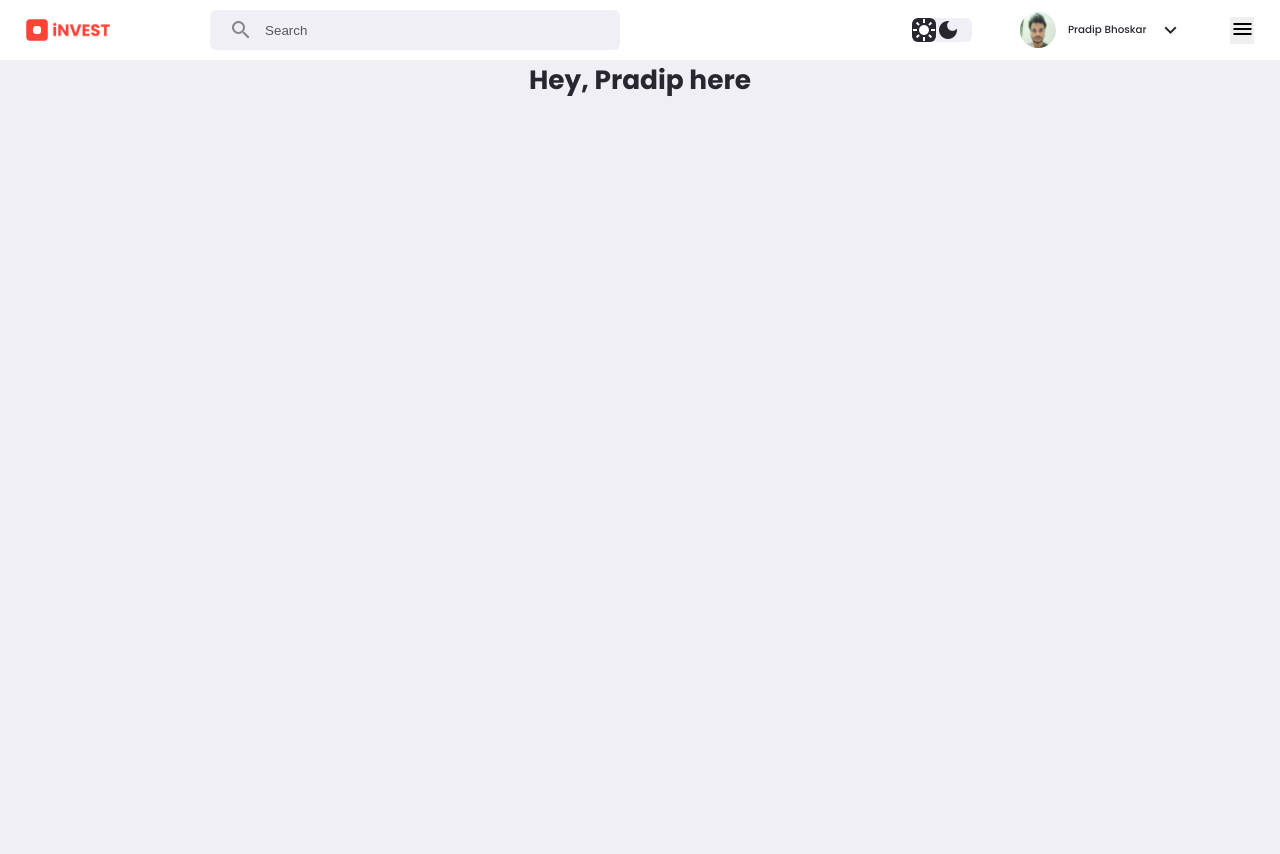
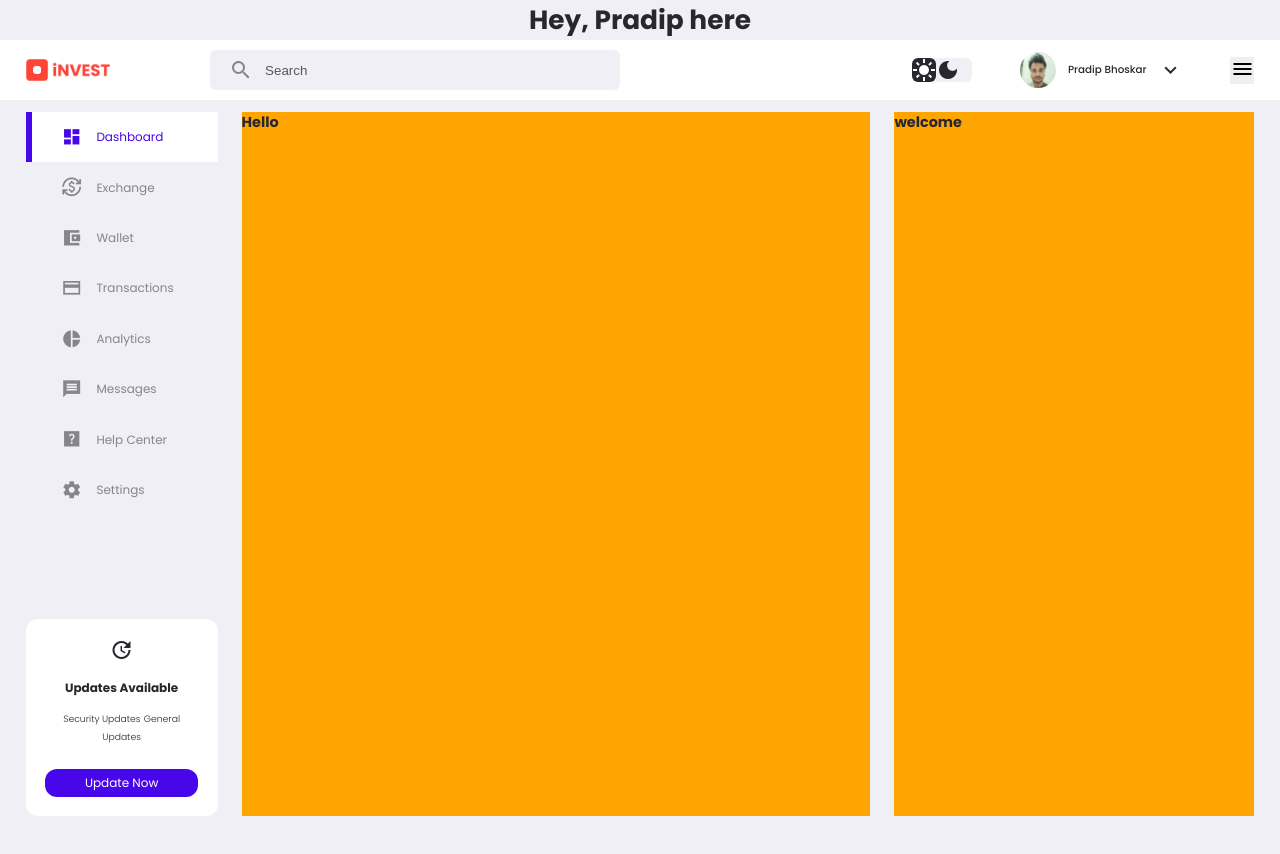
Before and after one commit to pradip-bhoskar/Projects, a plain HTML site: page Admin Dashboard/index.html in a window 1280 px wide. Before the commit the page ends 800 px from the top, so only its background shows below. Drawn offline with Linux system fonts and the light colour scheme.

Commit message:
Admin Dashboard - sidebar completed

```diff
--- a/Admin Dashboard/css/style.css
+++ b/Admin Dashboard/css/style.css
@@ -251,3 +251,115 @@ nav .profile-area .profile-photo{
     border-radius: 50%;
     overflow: hidden;
 }
+
+
+
+/* Aside and Sidebar */
+
+
+main{
+    display: grid;
+    grid-template-columns: 16rem auto 30rem;
+    gap: 2rem;
+    width: 96%;
+    margin: 1rem auto 4rem;
+}
+
+
+main aside{
+    display: flex;
+    flex-direction: column;
+    justify-content: space-between;
+    height: 88vh;
+
+}
+
+
+/* Mobiles and Tablets only */
+main aside button#close-btn{
+    display: none;
+}
+
+main aside .sidebar a{
+    display: flex;
+    align-items: center;
+    gap: 1.2rem;
+    height: 4.2rem;
+    color: var(--color-gray-light);
+    position: relative;
+}
+
+
+main aside .sidebar a span{
+    font-size: 1.7rem;
+    margin-left: 3rem;
+    transition: all 500ms ease;
+}
+
+
+main aside .sidebar a.active{
+    background: var(--color-white);
+    color: var(--color-primary);
+}
+
+main aside .sidebar a.active:before{
+   content: '';
+   width: 6px;
+   height: 100%;
+   position: absolute;
+   background: var(--color-primary);
+}
+
+
+main aside .sidebar a:hover{
+    color: var(--color-primary);
+}
+
+main aside .sidebar a:hover span{
+   margin-left: 2rem;
+}
+
+main aside .sidebar h4{
+   font-weight: 400;
+ }
+
+
+ /* Sidebar updates */
+
+ main aside .updates{
+    background: var(--color-white);
+    border-radius: var(--border-radius-1);
+    text-align: center;
+    padding: var(--card-padding);
+ }
+
+ main aside .updates span{
+    font-size: 2rem;
+ }
+
+ main aside .updates h4{
+    margin: 1rem 0;
+ }
+
+ main aside .updates a{
+    display: block;
+    width: 100%;
+    background: var(--color-primary);
+    color: var(--color-white);
+    border-radius: var(--border-radius-1);
+    padding: 0.4rem 0;
+    margin-top: 2rem;
+    transition: all 300ms ease;
+ }
+
+ main aside .updates a:hover{
+    box-shadow: 0 1rem;
+ }
+
+
+
+
+
+main section{
+    background: orange;
+}
--- a/Admin Dashboard/index.html
+++ b/Admin Dashboard/index.html
@@ -23,6 +23,7 @@
 
 <body>
 
+    <h1 style="text-align: center;">Hey, Pradip here</h1>
     <!-- Navbar start -->
 
     <nav>
@@ -56,11 +57,92 @@
 
 
 
+    <main>
+
+
+        <aside>
+            <button id="close-btn">
+                <span class="material-icons-sharp"> close</span>
+            </button>
+
+            <div class="sidebar">
+                <a href="#" class="active">
+                    <span class="material-icons-sharp "> dashboard</span>
+                    <h4>Dashboard</h4>
+                </a>
+
+                <a href="#">
+                    <span class="material-icons-sharp"> currency_exchange</span>
+                    <h4>Exchange</h4>
+                </a>
+
+                <a href="#">
+                    <span class="material-icons-sharp"> account_balance_wallet</span>
+                    <h4>Wallet</h4>
+                </a>
+
+                <a href="#">
+                    <span class="material-icons-sharp"> payment</span>
+                    <h4>Transactions</h4>
+                </a>
+
+                <a href="#">
+                    <span class="material-icons-sharp"> pie_chart</span>
+                    <h4>Analytics</h4>
+                </a>
+
+                <a href="#">
+                    <span class="material-icons-sharp"> message</span>
+                    <h4>Messages</h4>
+                </a>
+
+                <a href="#">
+                    <span class="material-icons-sharp"> help_center</span>
+                    <h4>Help Center</h4>
+                </a>
+
+                <a href="#">
+                    <span class="material-icons-sharp"> settings</span>
+                    <h4>Settings</h4>
+                </a>
+            </div>
+            <!-- End of sidebar -->
+
+            <div class="updates">
+                <span class="material-icons-sharp"> update</span>
+                <h4>Updates Available</h4>
+                <small>Security Updates</small>
+                <small>General Updates</small>
+                <a href="#">Update Now</a>
+
+            </div>
+
+        </aside>
+        <!-- End of aside -->
+
+
+
+        <section class="middle">
+            <h3>Hello</h3>
+
+        </section>
+        <!-- End of middle -->
+
+
+        <section class="right">
+            <h3>welcome</h3>
+
+        </section>
+        <!-- End of right -->
+
+
+    </main>
 
 
 
 
-    <h1 style="text-align: center;">Hey, Pradip here</h1>
+
+
 </body>
 
 </html>
```
